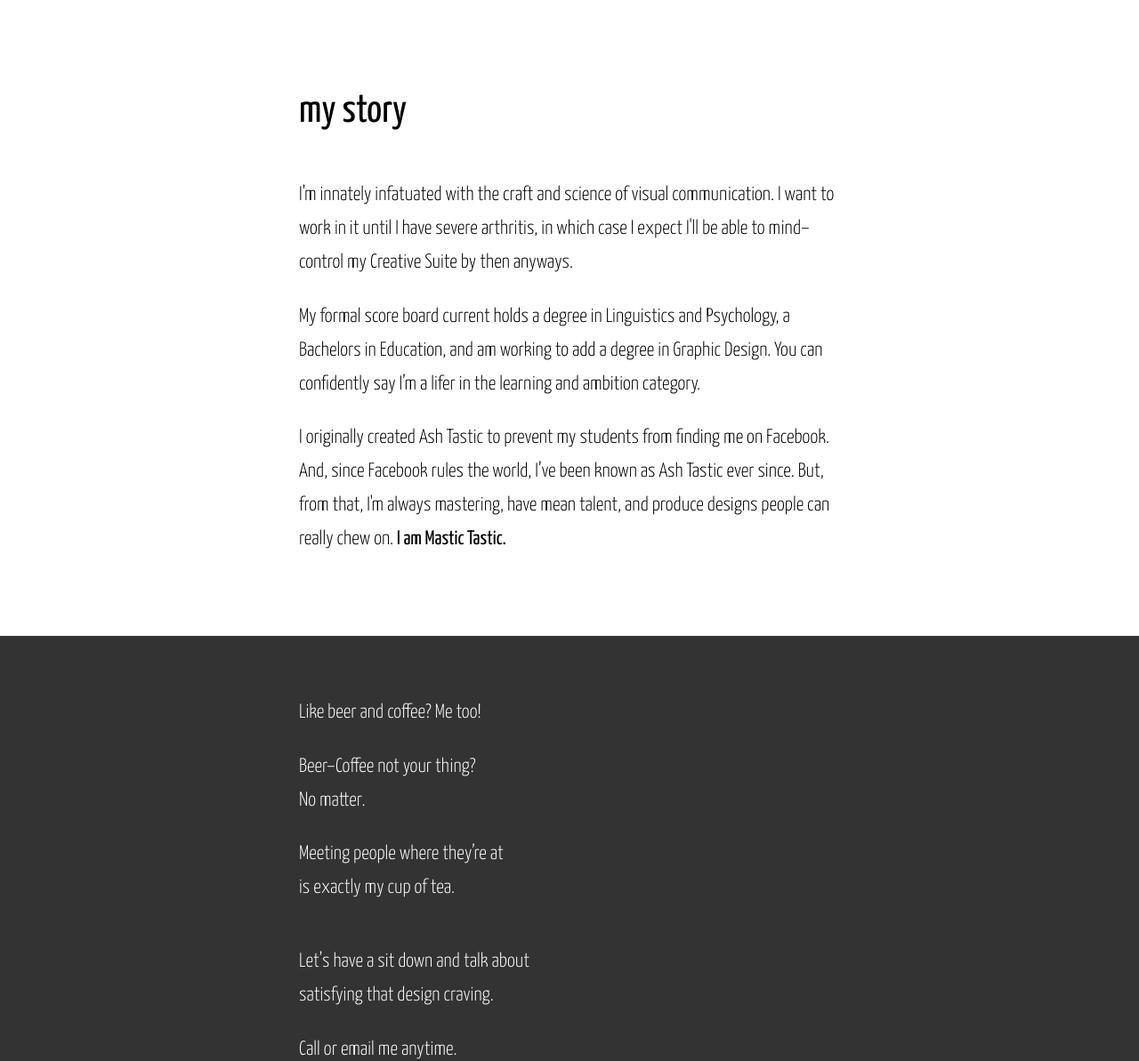
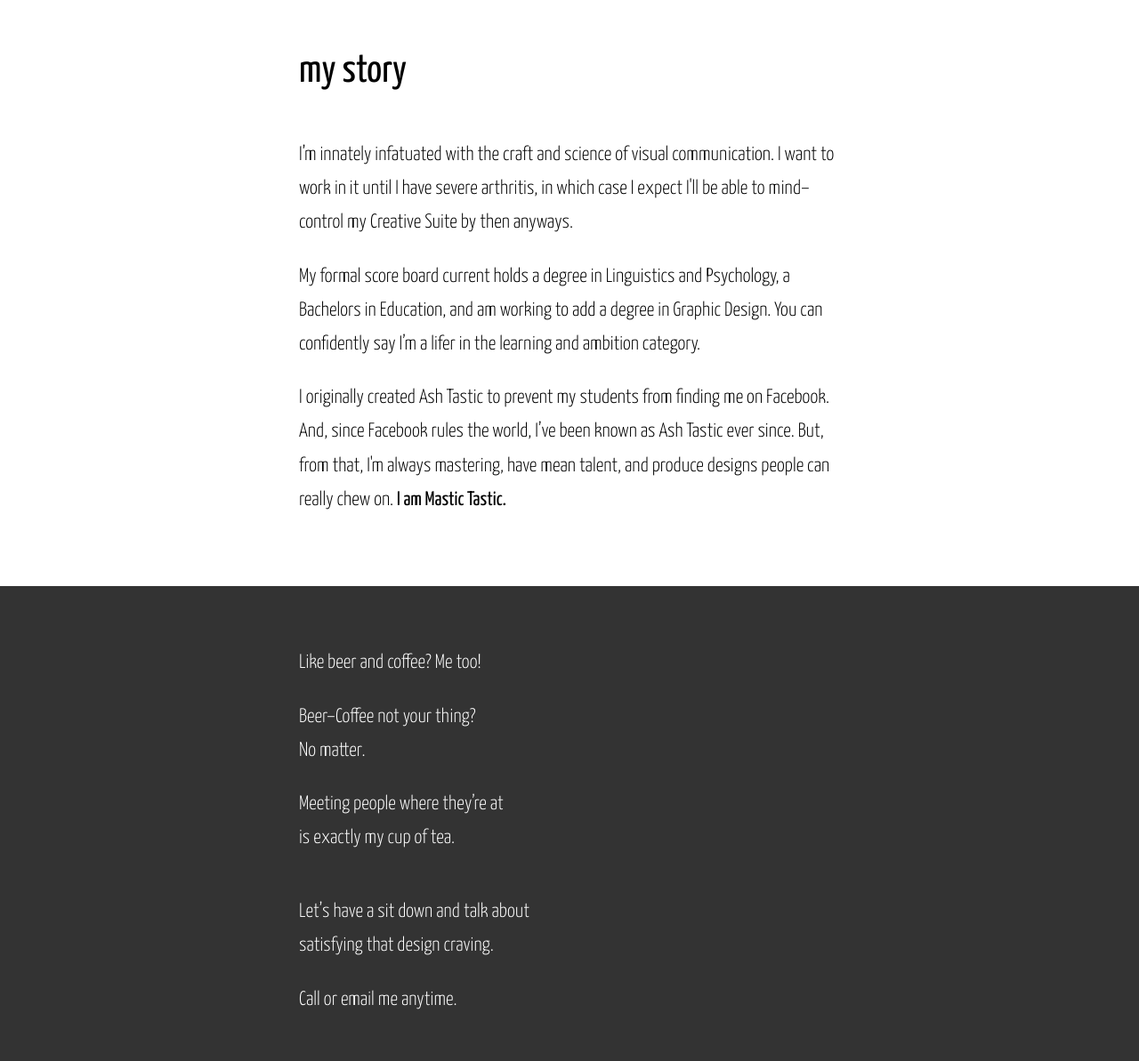
Before and after one commit to ashtastic/dsn1675-project-1, a plain HTML site: page index.html in a window 1280 px wide. Shown: the part 1031-2224 px from the top of the page at 89% size. Drawn offline with Linux system fonts and the light colour scheme.

Commit message:
Made adjustments for more consistent spacing before and after the different sections.

```diff
--- a/css/main.css
+++ b/css/main.css
@@ -131,7 +131,7 @@ body {
 }
 
 footer {
-	padding: 2em 1em 2.5em 1em;
+	padding: 2em 1em 3em 1em;
 	background-color: #333;
 	color: white;
 	text-align: left;
@@ -260,11 +260,11 @@ footer a:hover {
 		}
 
 		.mystory {
-			padding: 2em 3em 2.5em 3em;
+			padding: 1em 3em 2.5em 3em;
 		}
 
 		footer {
-			padding: 2em 3em 2.5em 3em;
+			padding: 2em 3em 3em 3em;
 		}
 
 }
@@ -289,11 +289,11 @@ footer a:hover {
 		}
 
 		.mystory {
-			padding: 3em 6em;
+			padding: 1em 6em 2.5em 6em;
 		}
 
 		footer {
-			padding: 2em 6em 2.5em 6em;
+			padding: 2em 6em 3em 6em;
 		}
 
 }
@@ -322,11 +322,11 @@ footer a:hover {
 		}
 
 		.mystory {
-			padding: 3em 10em;
+			padding: 1em 10em 2.5em 10em;
 		}
 
 		footer {
-			padding: 2em 10em 2.5em 10em;
+			padding: 2em 10em 3em 10em;
 		}
 
 }
@@ -363,11 +363,11 @@ footer a:hover {
 		}
 
 		.mystory {
-			padding: 3em 15em;
+			padding: 1em 15em 2.5em 15em;
 		}
 
 		footer {
-			padding: 2em 15em 2.5em 15em;
+			padding: 2em 15em 3em 15em;
 		}
 
 }
@@ -411,11 +411,11 @@ footer a:hover {
 		}
 
 		.mystory {
-			padding: 3em 18em;
+			padding: 1em 18em 2.5em 18em;
 		}
 
 		footer {
-			padding: 2em 18em 2.5em 18em;
+			padding: 2em 18em 3em 18em;
 		}
 
 }
@@ -448,11 +448,11 @@ footer a:hover {
 		}
 
 		.mystory {
-			padding: 3em 21em;
+			padding: 1em 21em 2.5em 21em;
 		}
 
 		footer {
-			padding: 2em 21em 2.5em 21em;
+			padding: 2em 21em 3em 21em;
 		}
 
 }
@@ -493,11 +493,11 @@ footer a:hover {
 		}
 
 		.mystory {
-			padding: 3em 24em;
+			padding: 1em 24em 2.5em 24em;
 		}
 
 		footer {
-			padding: 2em 24em 2.5em 24em;
+			padding: 2em 24em 3em 24em;
 		}
 
 }
```
